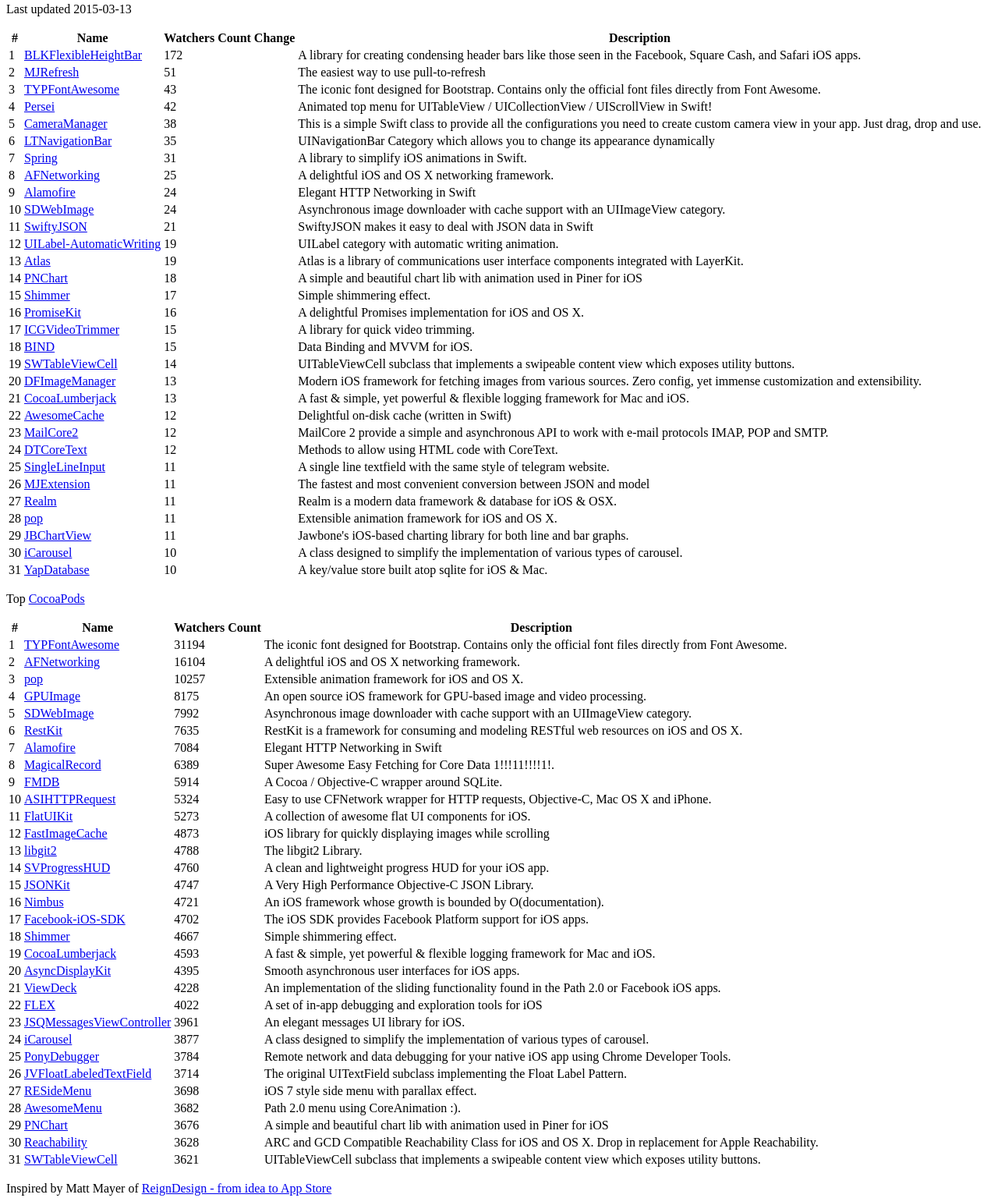
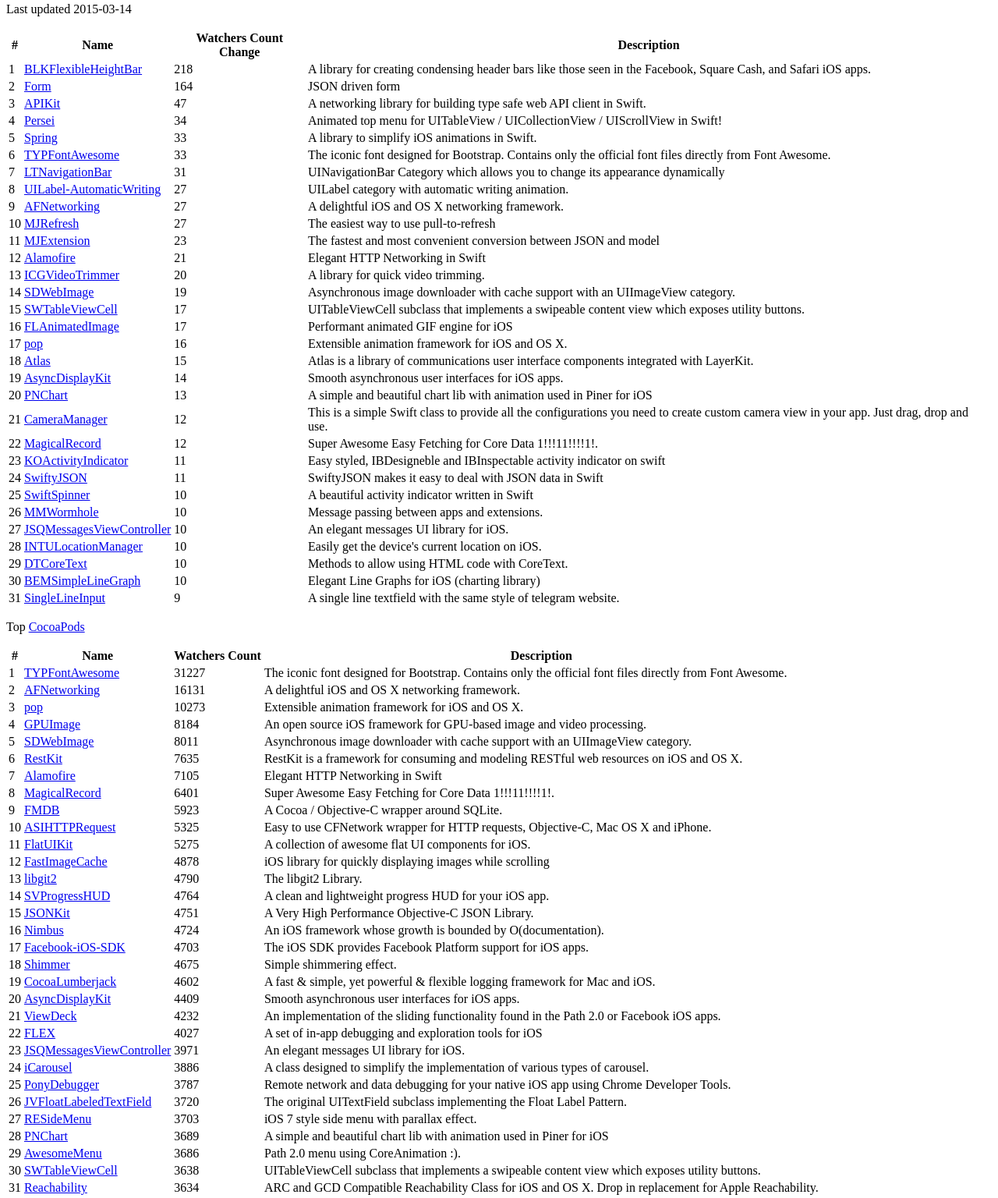
Before and after one commit to trendingcocoapods/trendingcocoapods.github.io, a plain HTML site: page index.html in a window 1280 px wide. Shown: the part 111-1647 px from the top of the page at 78% size. Drawn offline with Linux system fonts and the light colour scheme.

Commit message:
autoupdate 2015-03-14 03:00

```diff
--- a/index.html
+++ b/index.html
@@ -5,7 +5,7 @@
     <div>
       <h1>Trending CocoaPods</h1>
       <p>Trending <a href="http://cocoapods.org/">CocoaPods</a></p>
-      <p>Last updated 2015-03-13</p>
+      <p>Last updated 2015-03-14</p>
       <table>
         <tbody><tr>
           <th>#</th>
@@ -16,188 +16,188 @@
                 <tr>
           <td>1</td>
           <td class="name"><a href="https://github.com/bryankeller/BLKFlexibleHeightBar.git">BLKFlexibleHeightBar</a></td>
-          <td>172</td>
+          <td>218</td>
           <td class="desc">A library for creating condensing header bars like those seen in the Facebook, Square Cash, and Safari iOS apps.</td>
         </tr>
         <tr>
           <td>2</td>
-          <td class="name"><a href="https://github.com/CoderMJLee/MJRefresh.git">MJRefresh</a></td>
-          <td>51</td>
-          <td class="desc">The easiest way to use pull-to-refresh</td>
+          <td class="name"><a href="https://github.com/hyperoslo/Form.git">Form</a></td>
+          <td>164</td>
+          <td class="desc">JSON driven form</td>
         </tr>
         <tr>
           <td>3</td>
-          <td class="name"><a href="https://github.com/FortAwesome/Font-Awesome.git">TYPFontAwesome</a></td>
-          <td>43</td>
-          <td class="desc">The iconic font designed for Bootstrap. Contains only the official font files directly from Font Awesome.</td>
+          <td class="name"><a href="https://github.com/ishkawa/APIKit.git">APIKit</a></td>
+          <td>47</td>
+          <td class="desc">A networking library for building type safe web API client in Swift. </td>
         </tr>
         <tr>
           <td>4</td>
           <td class="name"><a href="https://github.com/Yalantis/Persei.git">Persei</a></td>
-          <td>42</td>
+          <td>34</td>
           <td class="desc">Animated top menu for UITableView / UICollectionView / UIScrollView in Swift!</td>
         </tr>
         <tr>
           <td>5</td>
+          <td class="name"><a href="https://github.com/MengTo/Spring.git">Spring</a></td>
+          <td>33</td>
+          <td class="desc">A library to simplify iOS animations in Swift.</td>
+        </tr>
+        <tr>
+          <td>6</td>
+          <td class="name"><a href="https://github.com/FortAwesome/Font-Awesome.git">TYPFontAwesome</a></td>
+          <td>33</td>
+          <td class="desc">The iconic font designed for Bootstrap. Contains only the official font files directly from Font Awesome.</td>
+        </tr>
+        <tr>
+          <td>7</td>
+          <td class="name"><a href="https://github.com/ltebean/LTNavigationbar.git">LTNavigationBar</a></td>
+          <td>31</td>
+          <td class="desc">UINavigationBar Category which allows you to change its appearance dynamically</td>
+        </tr>
+        <tr>
+          <td>8</td>
+          <td class="name"><a href="https://github.com/alexruperez/UILabel-AutomaticWriting.git">UILabel-AutomaticWriting</a></td>
+          <td>27</td>
+          <td class="desc">UILabel category with automatic writing animation.</td>
+        </tr>
+        <tr>
+          <td>9</td>
+          <td class="name"><a href="https://github.com/AFNetworking/AFNetworking.git">AFNetworking</a></td>
+          <td>27</td>
+          <td class="desc">A delightful iOS and OS X networking framework.</td>
+        </tr>
+        <tr>
+          <td>10</td>
+          <td class="name"><a href="https://github.com/CoderMJLee/MJRefresh.git">MJRefresh</a></td>
+          <td>27</td>
+          <td class="desc">The easiest way to use pull-to-refresh</td>
+        </tr>
+        <tr>
+          <td>11</td>
+          <td class="name"><a href="https://github.com/CoderMJLee/MJExtension.git">MJExtension</a></td>
+          <td>23</td>
+          <td class="desc">The fastest and most convenient conversion between JSON and model</td>
+        </tr>
+        <tr>
+          <td>12</td>
+          <td class="name"><a href="https://github.com/Alamofire/Alamofire.git">Alamofire</a></td>
+          <td>21</td>
+          <td class="desc">Elegant HTTP Networking in Swift</td>
+        </tr>
+        <tr>
+          <td>13</td>
+          <td class="name"><a href="https://github.com/itsmeichigo/ICGVideoTrimmer.git">ICGVideoTrimmer</a></td>
+          <td>20</td>
+          <td class="desc">A library for quick video trimming.</td>
+        </tr>
+        <tr>
+          <td>14</td>
+          <td class="name"><a href="https://github.com/rs/SDWebImage.git">SDWebImage</a></td>
+          <td>19</td>
+          <td class="desc">Asynchronous image downloader with cache support with an UIImageView category.</td>
+        </tr>
+        <tr>
+          <td>15</td>
+          <td class="name"><a href="https://github.com/CEWendel/SWTableViewCell.git">SWTableViewCell</a></td>
+          <td>17</td>
+          <td class="desc">UITableViewCell subclass that implements a swipeable content view which exposes utility buttons.</td>
+        </tr>
+        <tr>
+          <td>16</td>
+          <td class="name"><a href="https://github.com/Flipboard/FLAnimatedImage.git">FLAnimatedImage</a></td>
+          <td>17</td>
+          <td class="desc">Performant animated GIF engine for iOS</td>
+        </tr>
+        <tr>
+          <td>17</td>
+          <td class="name"><a href="https://github.com/facebook/pop.git">pop</a></td>
+          <td>16</td>
+          <td class="desc">Extensible animation framework for iOS and OS X.</td>
+        </tr>
+        <tr>
+          <td>18</td>
+          <td class="name"><a href="https://github.com/layerhq/Atlas-iOS.git">Atlas</a></td>
+          <td>15</td>
+          <td class="desc">Atlas is a library of communications user interface components integrated with LayerKit.</td>
+        </tr>
+        <tr>
+          <td>19</td>
+          <td class="name"><a href="https://github.com/facebook/AsyncDisplayKit.git">AsyncDisplayKit</a></td>
+          <td>14</td>
+          <td class="desc">Smooth asynchronous user interfaces for iOS apps.</td>
+        </tr>
+        <tr>
+          <td>20</td>
+          <td class="name"><a href="https://github.com/kevinzhow/PNChart.git">PNChart</a></td>
+          <td>13</td>
+          <td class="desc">A simple and beautiful chart lib with animation used in Piner for iOS</td>
+        </tr>
+        <tr>
+          <td>21</td>
           <td class="name"><a href="https://github.com/imaginary-cloud/CameraManager.git">CameraManager</a></td>
-          <td>38</td>
+          <td>12</td>
           <td class="desc">This is a simple Swift class to provide all the configurations you need to create custom camera view in your app. Just drag, drop and use.</td>
         </tr>
         <tr>
-          <td>6</td>
-          <td class="name"><a href="https://github.com/ltebean/LTNavigationbar.git">LTNavigationBar</a></td>
-          <td>35</td>
-          <td class="desc">UINavigationBar Category which allows you to change its appearance dynamically</td>
+          <td>22</td>
+          <td class="name"><a href="https://github.com/magicalpanda/MagicalRecord.git">MagicalRecord</a></td>
+          <td>12</td>
+          <td class="desc">Super Awesome Easy Fetching for Core Data 1!!!11!!!!1!.</td>
         </tr>
         <tr>
-          <td>7</td>
-          <td class="name"><a href="https://github.com/MengTo/Spring.git">Spring</a></td>
-          <td>31</td>
-          <td class="desc">A library to simplify iOS animations in Swift.</td>
+          <td>23</td>
+          <td class="name"><a href="https://github.com/kohtenko/KOActivityIndicator.git">KOActivityIndicator</a></td>
+          <td>11</td>
+          <td class="desc">Easy styled, IBDesigneble and IBInspectable activity indicator on swift</td>
         </tr>
         <tr>
-          <td>8</td>
-          <td class="name"><a href="https://github.com/AFNetworking/AFNetworking.git">AFNetworking</a></td>
-          <td>25</td>
-          <td class="desc">A delightful iOS and OS X networking framework.</td>
-        </tr>
-        <tr>
-          <td>9</td>
-          <td class="name"><a href="https://github.com/Alamofire/Alamofire.git">Alamofire</a></td>
           <td>24</td>
-          <td class="desc">Elegant HTTP Networking in Swift</td>
-        </tr>
-        <tr>
-          <td>10</td>
-          <td class="name"><a href="https://github.com/rs/SDWebImage.git">SDWebImage</a></td>
-          <td>24</td>
-          <td class="desc">Asynchronous image downloader with cache support with an UIImageView category.</td>
-        </tr>
-        <tr>
+          <td class="name"><a href="https://github.com/SwiftyJSON/SwiftyJSON.git">SwiftyJSON</a></td>
           <td>11</td>
-          <td class="name"><a href="https://github.com/SwiftyJSON/SwiftyJSON.git">SwiftyJSON</a></td>
-          <td>21</td>
           <td class="desc">SwiftyJSON makes it easy to deal with JSON data in Swift</td>
         </tr>
         <tr>
-          <td>12</td>
-          <td class="name"><a href="https://github.com/alexruperez/UILabel-AutomaticWriting.git">UILabel-AutomaticWriting</a></td>
-          <td>19</td>
-          <td class="desc">UILabel category with automatic writing animation.</td>
+          <td>25</td>
+          <td class="name"><a href="https://github.com/icanzilb/SwiftSpinner.git">SwiftSpinner</a></td>
+          <td>10</td>
+          <td class="desc">A beautiful activity indicator written in Swift</td>
         </tr>
         <tr>
-          <td>13</td>
-          <td class="name"><a href="https://github.com/layerhq/Atlas-iOS.git">Atlas</a></td>
-          <td>19</td>
-          <td class="desc">Atlas is a library of communications user interface components integrated with LayerKit.</td>
+          <td>26</td>
+          <td class="name"><a href="https://github.com/mutualmobile/MMWormhole.git">MMWormhole</a></td>
+          <td>10</td>
+          <td class="desc">Message passing between apps and extensions.</td>
         </tr>
         <tr>
-          <td>14</td>
-          <td class="name"><a href="https://github.com/kevinzhow/PNChart.git">PNChart</a></td>
-          <td>18</td>
-          <td class="desc">A simple and beautiful chart lib with animation used in Piner for iOS</td>
+          <td>27</td>
+          <td class="name"><a href="https://github.com/jessesquires/JSQMessagesViewController.git">JSQMessagesViewController</a></td>
+          <td>10</td>
+          <td class="desc">An elegant messages UI library for iOS.</td>
         </tr>
         <tr>
-          <td>15</td>
-          <td class="name"><a href="https://github.com/facebook/Shimmer.git">Shimmer</a></td>
-          <td>17</td>
-          <td class="desc">Simple shimmering effect.</td>
+          <td>28</td>
+          <td class="name"><a href="https://github.com/intuit/LocationManager.git">INTULocationManager</a></td>
+          <td>10</td>
+          <td class="desc">Easily get the device's current location on iOS.</td>
         </tr>
         <tr>
-          <td>16</td>
-          <td class="name"><a href="https://github.com/mxcl/PromiseKit.git">PromiseKit</a></td>
-          <td>16</td>
-          <td class="desc">A delightful Promises implementation for iOS and OS X.</td>
-        </tr>
-        <tr>
-          <td>17</td>
-          <td class="name"><a href="https://github.com/itsmeichigo/ICGVideoTrimmer.git">ICGVideoTrimmer</a></td>
-          <td>15</td>
-          <td class="desc">A library for quick video trimming.</td>
-        </tr>
-        <tr>
-          <td>18</td>
-          <td class="name"><a href="https://github.com/markohlebar/BIND.git">BIND</a></td>
-          <td>15</td>
-          <td class="desc">Data Binding and MVVM for iOS.</td>
-        </tr>
-        <tr>
-          <td>19</td>
-          <td class="name"><a href="https://github.com/CEWendel/SWTableViewCell.git">SWTableViewCell</a></td>
-          <td>14</td>
-          <td class="desc">UITableViewCell subclass that implements a swipeable content view which exposes utility buttons.</td>
-        </tr>
-        <tr>
-          <td>20</td>
-          <td class="name"><a href="https://github.com/kean/DFImageManager.git">DFImageManager</a></td>
-          <td>13</td>
-          <td class="desc">Modern iOS framework for fetching images from various sources. Zero config, yet immense customization and extensibility.</td>
-        </tr>
-        <tr>
-          <td>21</td>
-          <td class="name"><a href="https://github.com/CocoaLumberjack/CocoaLumberjack.git">CocoaLumberjack</a></td>
-          <td>13</td>
-          <td class="desc">A fast & simple, yet powerful & flexible logging framework for Mac and iOS.</td>
-        </tr>
-        <tr>
-          <td>22</td>
-          <td class="name"><a href="https://github.com/aschuch/AwesomeCache.git">AwesomeCache</a></td>
-          <td>12</td>
-          <td class="desc">Delightful on-disk cache (written in Swift)</td>
-        </tr>
-        <tr>
-          <td>23</td>
-          <td class="name"><a href="https://github.com/MailCore/mailcore2.git">MailCore2</a></td>
-          <td>12</td>
-          <td class="desc">MailCore 2 provide a simple and asynchronous API to work with e-mail protocols IMAP, POP and SMTP.</td>
-        </tr>
-        <tr>
-          <td>24</td>
+          <td>29</td>
           <td class="name"><a href="https://github.com/Cocoanetics/DTCoreText.git">DTCoreText</a></td>
-          <td>12</td>
+          <td>10</td>
           <td class="desc">Methods to allow using HTML code with CoreText.</td>
         </tr>
         <tr>
-          <td>25</td>
-          <td class="name"><a href="https://github.com/diogomaximo/SingleLineInput.git">SingleLineInput</a></td>
-          <td>11</td>
-          <td class="desc">A single line textfield with the same style of telegram website.</td>
-        </tr>
-        <tr>
-          <td>26</td>
-          <td class="name"><a href="https://github.com/CoderMJLee/MJExtension.git">MJExtension</a></td>
-          <td>11</td>
-          <td class="desc">The fastest and most convenient conversion between JSON and model</td>
-        </tr>
-        <tr>
-          <td>27</td>
-          <td class="name"><a href="https://github.com/Realm/realm-cocoa.git">Realm</a></td>
-          <td>11</td>
-          <td class="desc">Realm is a modern data framework & database for iOS & OSX.</td>
-        </tr>
-        <tr>
-          <td>28</td>
-          <td class="name"><a href="https://github.com/facebook/pop.git">pop</a></td>
-          <td>11</td>
-          <td class="desc">Extensible animation framework for iOS and OS X.</td>
-        </tr>
-        <tr>
-          <td>29</td>
-          <td class="name"><a href="https://github.com/Jawbone/JBChartView.git">JBChartView</a></td>
-          <td>11</td>
-          <td class="desc">Jawbone's iOS-based charting library for both line and bar graphs.</td>
-        </tr>
-        <tr>
           <td>30</td>
-          <td class="name"><a href="https://github.com/nicklockwood/iCarousel.git">iCarousel</a></td>
+          <td class="name"><a href="https://github.com/Boris-Em/BEMSimpleLineGraph.git">BEMSimpleLineGraph</a></td>
           <td>10</td>
-          <td class="desc">A class designed to simplify the implementation of various types of carousel.</td>
+          <td class="desc">Elegant Line Graphs for iOS (charting library)</td>
         </tr>
         <tr>
           <td>31</td>
-          <td class="name"><a href="https://github.com/yapstudios/YapDatabase.git">YapDatabase</a></td>
-          <td>10</td>
-          <td class="desc">A key/value store built atop sqlite for iOS & Mac.</td>
+          <td class="name"><a href="https://github.com/diogomaximo/SingleLineInput.git">SingleLineInput</a></td>
+          <td>9</td>
+          <td class="desc">A single line textfield with the same style of telegram website.</td>
         </tr>
 
       </tbody></table>
@@ -212,31 +212,31 @@
                 <tr>
           <td>1</td>
           <td class="name"><a href="https://github.com/FortAwesome/Font-Awesome.git">TYPFontAwesome</a></td>
-          <td>31194</td>
+          <td>31227</td>
           <td class="desc">The iconic font designed for Bootstrap. Contains only the official font files directly from Font Awesome.</td>
         </tr>
         <tr>
           <td>2</td>
           <td class="name"><a href="https://github.com/AFNetworking/AFNetworking.git">AFNetworking</a></td>
-          <td>16104</td>
+          <td>16131</td>
           <td class="desc">A delightful iOS and OS X networking framework.</td>
         </tr>
         <tr>
           <td>3</td>
           <td class="name"><a href="https://github.com/facebook/pop.git">pop</a></td>
-          <td>10257</td>
+          <td>10273</td>
           <td class="desc">Extensible animation framework for iOS and OS X.</td>
         </tr>
         <tr>
           <td>4</td>
           <td class="name"><a href="https://github.com/BradLarson/GPUImage.git">GPUImage</a></td>
-          <td>8175</td>
+          <td>8184</td>
           <td class="desc">An open source iOS framework for GPU-based image and video processing.</td>
         </tr>
         <tr>
           <td>5</td>
           <td class="name"><a href="https://github.com/rs/SDWebImage.git">SDWebImage</a></td>
-          <td>7992</td>
+          <td>8011</td>
           <td class="desc">Asynchronous image downloader with cache support with an UIImageView category.</td>
         </tr>
         <tr>
@@ -248,152 +248,152 @@
         <tr>
           <td>7</td>
           <td class="name"><a href="https://github.com/Alamofire/Alamofire.git">Alamofire</a></td>
-          <td>7084</td>
+          <td>7105</td>
           <td class="desc">Elegant HTTP Networking in Swift</td>
         </tr>
         <tr>
           <td>8</td>
           <td class="name"><a href="https://github.com/magicalpanda/MagicalRecord.git">MagicalRecord</a></td>
-          <td>6389</td>
+          <td>6401</td>
           <td class="desc">Super Awesome Easy Fetching for Core Data 1!!!11!!!!1!.</td>
         </tr>
         <tr>
           <td>9</td>
           <td class="name"><a href="https://github.com/ccgus/fmdb.git">FMDB</a></td>
-          <td>5914</td>
+          <td>5923</td>
           <td class="desc">A Cocoa / Objective-C wrapper around SQLite.</td>
         </tr>
         <tr>
           <td>10</td>
           <td class="name"><a href="https://github.com/pokeb/asi-http-request.git">ASIHTTPRequest</a></td>
-          <td>5324</td>
+          <td>5325</td>
           <td class="desc">Easy to use CFNetwork wrapper for HTTP requests, Objective-C, Mac OS X and iPhone.</td>
         </tr>
         <tr>
           <td>11</td>
           <td class="name"><a href="https://github.com/Grouper/FlatUIKit.git">FlatUIKit</a></td>
-          <td>5273</td>
+          <td>5275</td>
           <td class="desc">A collection of awesome flat UI components for iOS.</td>
         </tr>
         <tr>
           <td>12</td>
           <td class="name"><a href="https://github.com/path/FastImageCache.git">FastImageCache</a></td>
-          <td>4873</td>
+          <td>4878</td>
           <td class="desc">iOS library for quickly displaying images while scrolling</td>
         </tr>
         <tr>
           <td>13</td>
           <td class="name"><a href="https://github.com/libgit2/libgit2.git">libgit2</a></td>
-          <td>4788</td>
+          <td>4790</td>
           <td class="desc">The libgit2 Library.</td>
         </tr>
         <tr>
           <td>14</td>
           <td class="name"><a href="https://github.com/TransitApp/SVProgressHUD.git">SVProgressHUD</a></td>
-          <td>4760</td>
+          <td>4764</td>
           <td class="desc">A clean and lightweight progress HUD for your iOS app.</td>
         </tr>
         <tr>
           <td>15</td>
           <td class="name"><a href="https://github.com/johnezang/JSONKit.git">JSONKit</a></td>
-          <td>4747</td>
+          <td>4751</td>
           <td class="desc">A Very High Performance Objective-C JSON Library.</td>
         </tr>
         <tr>
           <td>16</td>
           <td class="name"><a href="https://github.com/jverkoey/nimbus.git">Nimbus</a></td>
-          <td>4721</td>
+          <td>4724</td>
           <td class="desc">An iOS framework whose growth is bounded by O(documentation).</td>
         </tr>
         <tr>
           <td>17</td>
           <td class="name"><a href="https://github.com/facebook/facebook-ios-sdk.git">Facebook-iOS-SDK</a></td>
-          <td>4702</td>
+          <td>4703</td>
           <td class="desc">The iOS SDK provides Facebook Platform support for iOS apps.</td>
         </tr>
         <tr>
           <td>18</td>
           <td class="name"><a href="https://github.com/facebook/Shimmer.git">Shimmer</a></td>
-          <td>4667</td>
+          <td>4675</td>
           <td class="desc">Simple shimmering effect.</td>
         </tr>
         <tr>
           <td>19</td>
           <td class="name"><a href="https://github.com/CocoaLumberjack/CocoaLumberjack.git">CocoaLumberjack</a></td>
-          <td>4593</td>
+          <td>4602</td>
           <td class="desc">A fast & simple, yet powerful & flexible logging framework for Mac and iOS.</td>
         </tr>
         <tr>
           <td>20</td>
           <td class="name"><a href="https://github.com/facebook/AsyncDisplayKit.git">AsyncDisplayKit</a></td>
-          <td>4395</td>
+          <td>4409</td>
           <td class="desc">Smooth asynchronous user interfaces for iOS apps.</td>
         </tr>
         <tr>
           <td>21</td>
           <td class="name"><a href="https://github.com/Inferis/ViewDeck.git">ViewDeck</a></td>
-          <td>4228</td>
+          <td>4232</td>
           <td class="desc">An implementation of the sliding functionality found in the Path 2.0 or Facebook iOS apps.</td>
         </tr>
         <tr>
           <td>22</td>
           <td class="name"><a href="https://github.com/Flipboard/FLEX.git">FLEX</a></td>
-          <td>4022</td>
+          <td>4027</td>
           <td class="desc">A set of in-app debugging and exploration tools for iOS</td>
         </tr>
         <tr>
           <td>23</td>
           <td class="name"><a href="https://github.com/jessesquires/JSQMessagesViewController.git">JSQMessagesViewController</a></td>
-          <td>3961</td>
+          <td>3971</td>
           <td class="desc">An elegant messages UI library for iOS.</td>
         </tr>
         <tr>
           <td>24</td>
           <td class="name"><a href="https://github.com/nicklockwood/iCarousel.git">iCarousel</a></td>
-          <td>3877</td>
+          <td>3886</td>
           <td class="desc">A class designed to simplify the implementation of various types of carousel.</td>
         </tr>
         <tr>
           <td>25</td>
           <td class="name"><a href="https://github.com/square/PonyDebugger.git">PonyDebugger</a></td>
-          <td>3784</td>
+          <td>3787</td>
           <td class="desc">Remote network and data debugging for your native iOS app using Chrome Developer Tools.</td>
         </tr>
         <tr>
           <td>26</td>
           <td class="name"><a href="https://github.com/jverdi/JVFloatLabeledTextField.git">JVFloatLabeledTextField</a></td>
-          <td>3714</td>
+          <td>3720</td>
           <td class="desc">The original UITextField subclass implementing the Float Label Pattern.</td>
         </tr>
         <tr>
           <td>27</td>
           <td class="name"><a href="https://github.com/romaonthego/RESideMenu.git">RESideMenu</a></td>
-          <td>3698</td>
+          <td>3703</td>
           <td class="desc">iOS 7 style side menu with parallax effect.</td>
         </tr>
         <tr>
           <td>28</td>
+          <td class="name"><a href="https://github.com/kevinzhow/PNChart.git">PNChart</a></td>
+          <td>3689</td>
+          <td class="desc">A simple and beautiful chart lib with animation used in Piner for iOS</td>
+        </tr>
+        <tr>
+          <td>29</td>
           <td class="name"><a href="https://github.com/levey/AwesomeMenu.git">AwesomeMenu</a></td>
-          <td>3682</td>
+          <td>3686</td>
           <td class="desc">Path 2.0 menu using CoreAnimation :).</td>
         </tr>
         <tr>
-          <td>29</td>
-          <td class="name"><a href="https://github.com/kevinzhow/PNChart.git">PNChart</a></td>
-          <td>3676</td>
-          <td class="desc">A simple and beautiful chart lib with animation used in Piner for iOS</td>
-        </tr>
-        <tr>
           <td>30</td>
-          <td class="name"><a href="https://github.com/tonymillion/Reachability.git">Reachability</a></td>
-          <td>3628</td>
-          <td class="desc">ARC and GCD Compatible Reachability Class for iOS and OS X. Drop in replacement for Apple Reachability.</td>
+          <td class="name"><a href="https://github.com/CEWendel/SWTableViewCell.git">SWTableViewCell</a></td>
+          <td>3638</td>
+          <td class="desc">UITableViewCell subclass that implements a swipeable content view which exposes utility buttons.</td>
         </tr>
         <tr>
           <td>31</td>
-          <td class="name"><a href="https://github.com/CEWendel/SWTableViewCell.git">SWTableViewCell</a></td>
-          <td>3621</td>
-          <td class="desc">UITableViewCell subclass that implements a swipeable content view which exposes utility buttons.</td>
+          <td class="name"><a href="https://github.com/tonymillion/Reachability.git">Reachability</a></td>
+          <td>3634</td>
+          <td class="desc">ARC and GCD Compatible Reachability Class for iOS and OS X. Drop in replacement for Apple Reachability.</td>
         </tr>
 
       </tbody></table>
```
